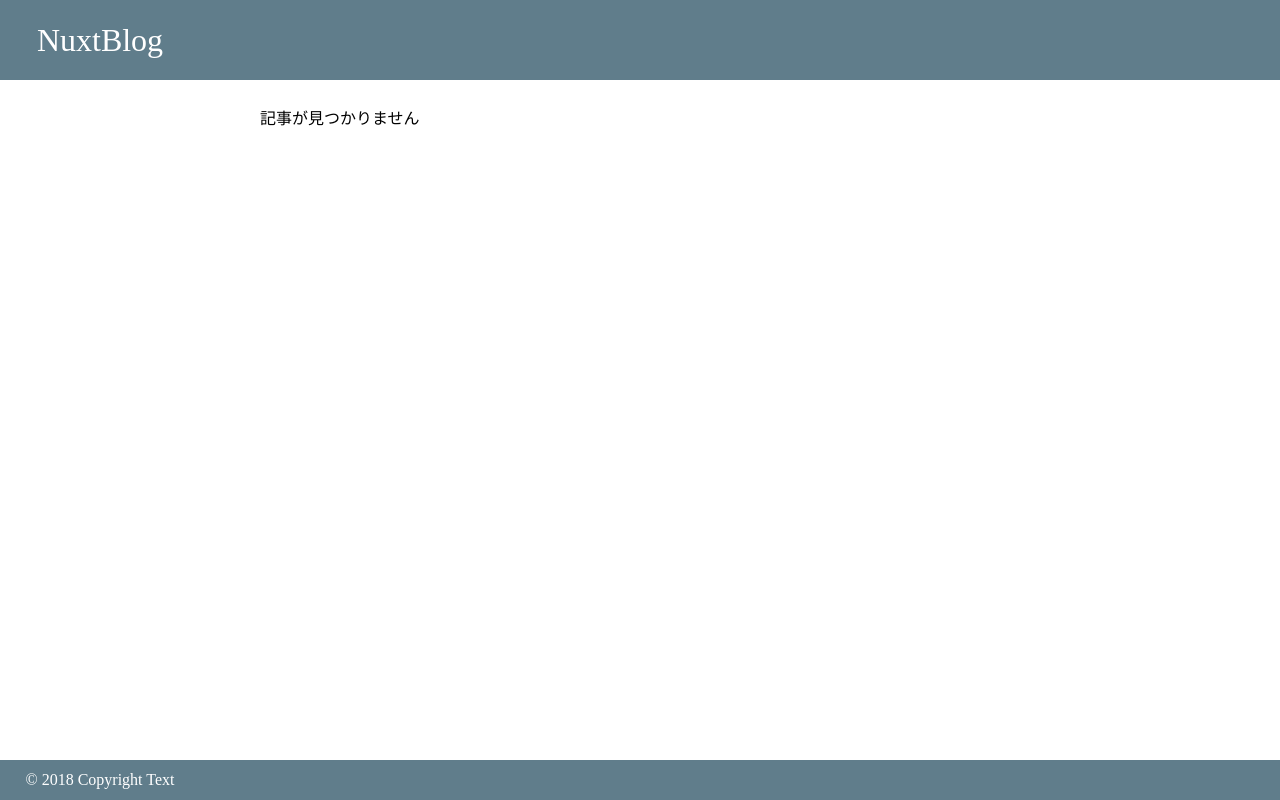
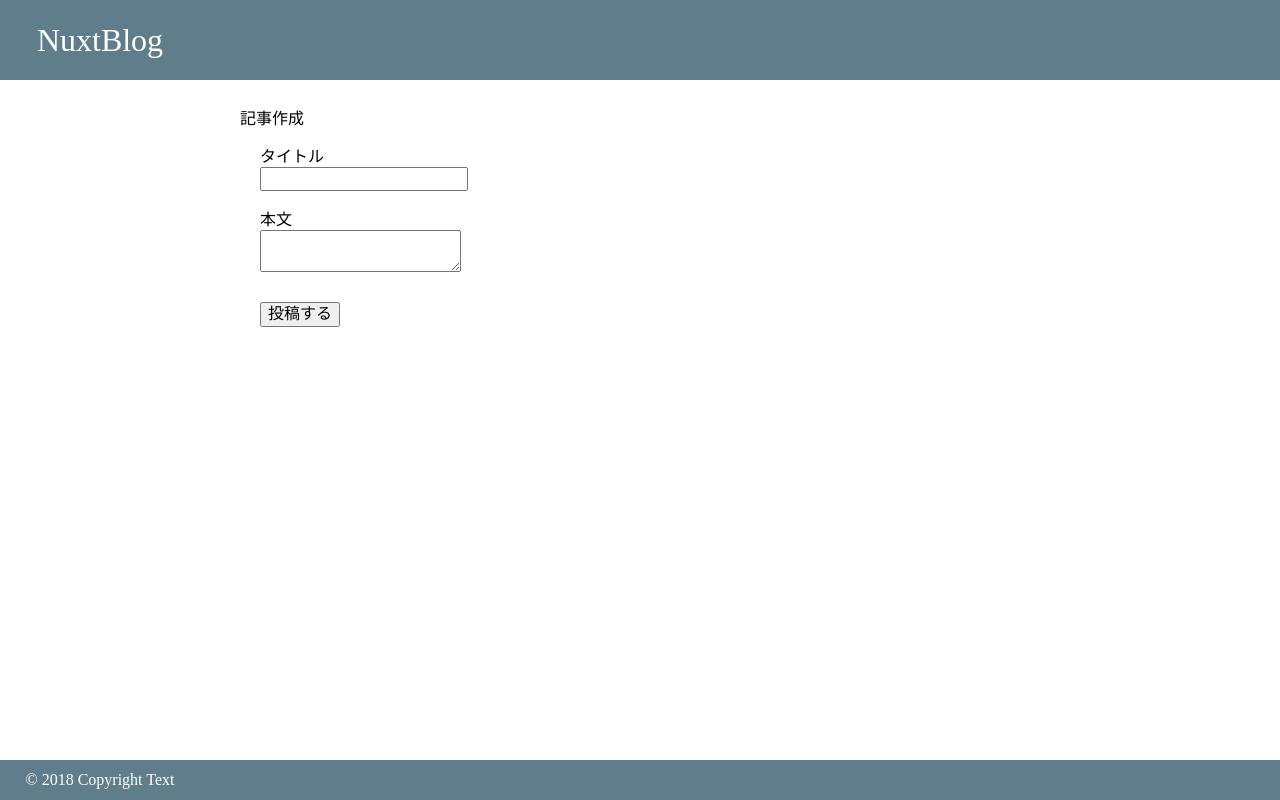
Before and after one commit to kykt35/nuxtblog, a Nuxt app: page /articles/new in a window 1280 px wide. Built offline with nearby package versions, Linux system fonts and the light colour scheme.

Commit message:
Create article new page

```diff
--- /dev/null
+++ b/pages/articles/new.vue
@@ -0,0 +1,53 @@
+<template>
+  <div class="article_box">
+    <div class="title">記事作成</div>
+
+    <form class="form">
+      <div class="field_wrap">
+        <label for="title">タイトル</label>
+        <input id="title" v-model="title" type="text" class="title_input" />
+      </div>
+      <div class="field_wrap">
+        <label for="text">本文</label>
+        <textarea id="text" v-model="text" class="text_input" />
+      </div>
+      <button @click="createArticle">投稿する</button>
+    </form>
+  </div>
+</template>
+
+<script>
+export default {
+  name: 'ArticleNewPage',
+  data() {
+    return {
+      title: '',
+      text: '',
+    }
+  },
+  methods: {
+    createArticle: (e) => {
+      e.preventDefault()
+      console.log('create article')
+    },
+  },
+}
+</script>
+
+<style scoped>
+.form {
+  padding: 20px;
+}
+.title_input {
+  font-size: 1rem;
+  display: block;
+}
+.text_input {
+  display: block;
+  font-size: 1rem;
+  margin-bottom: 30px;
+}
+.field_wrap {
+  margin-bottom: 20px;
+}
+</style>
```
